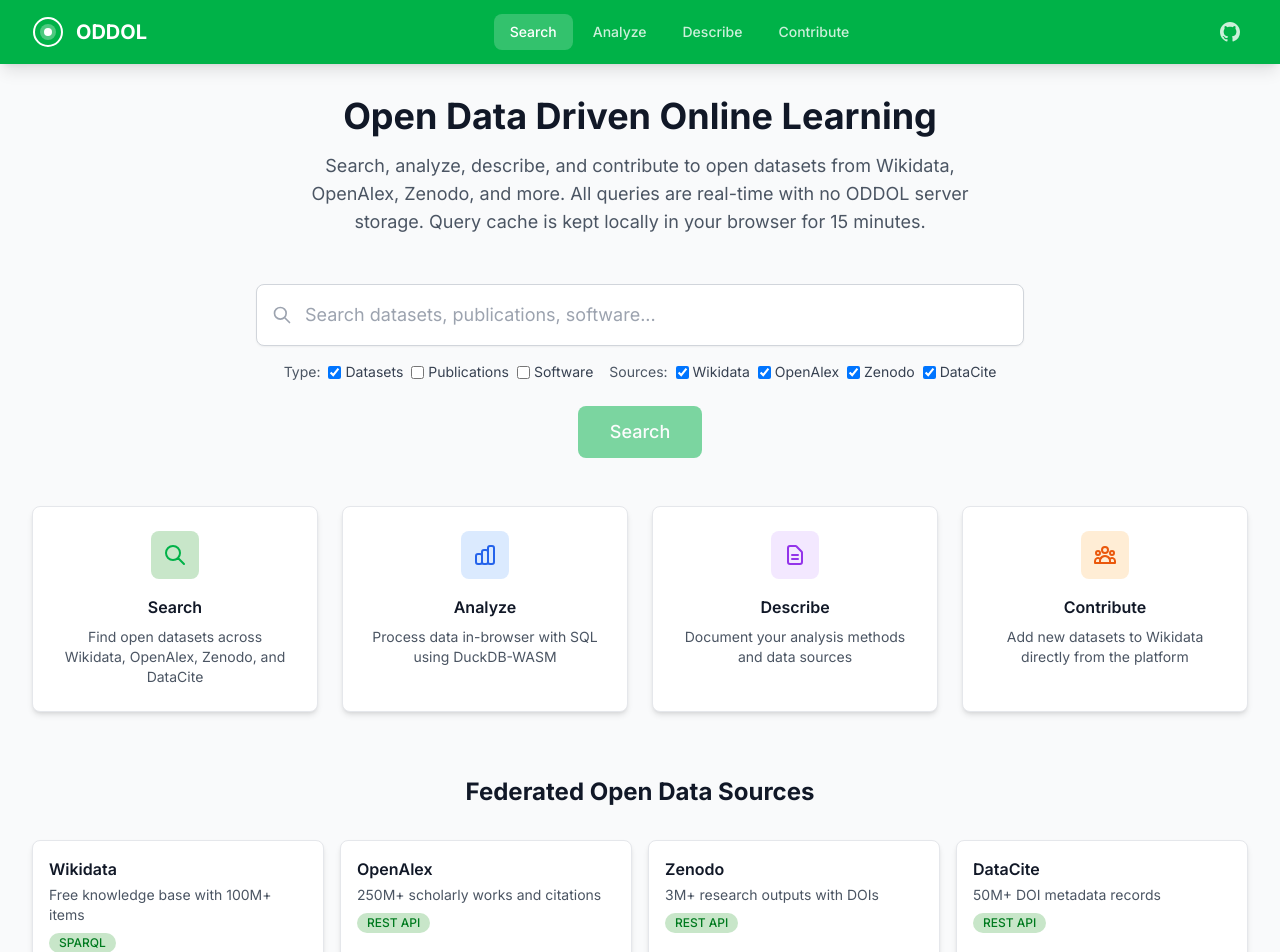
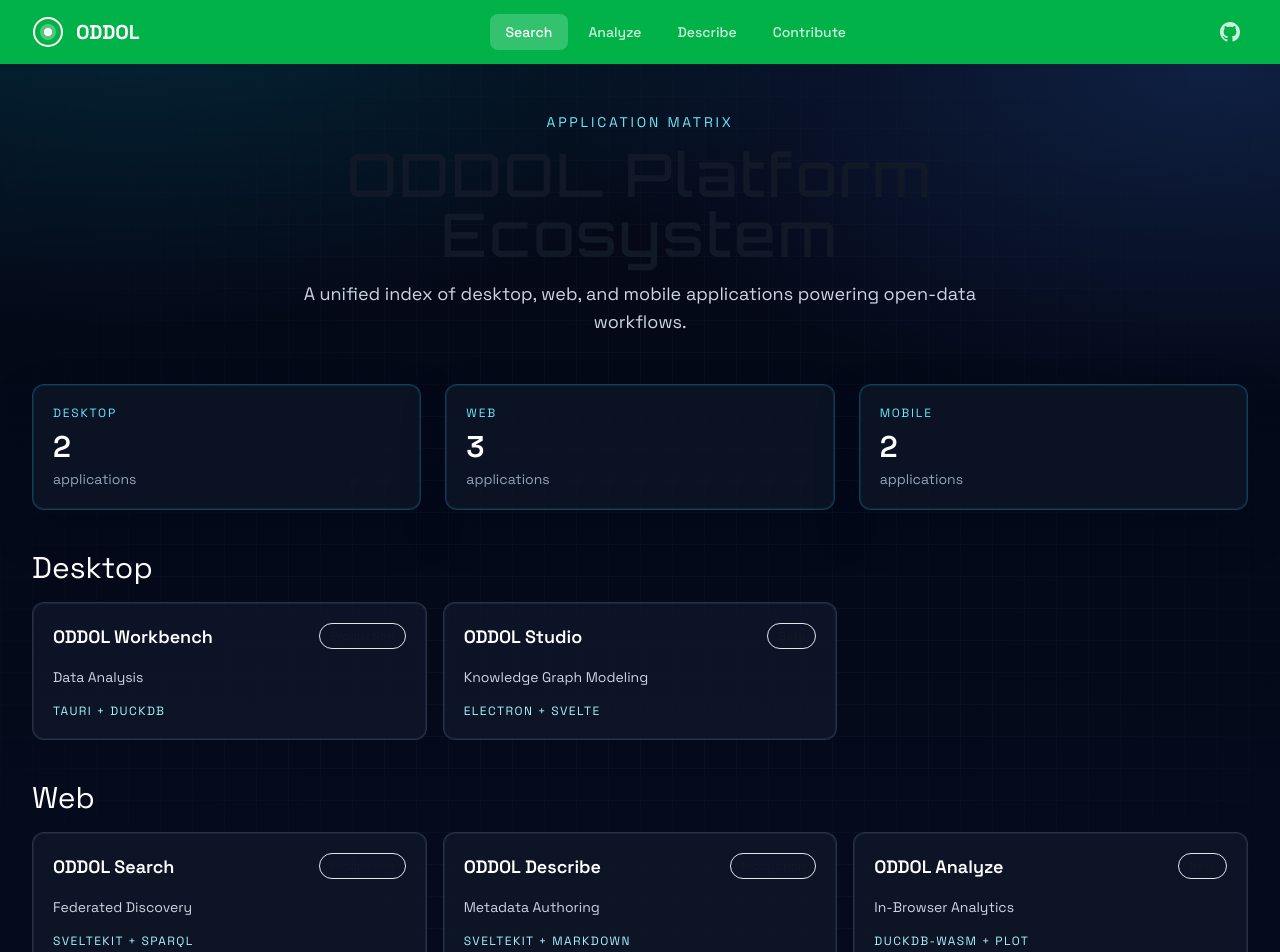
Before and after one commit to johnsamuelwrites/ODDOL, a SvelteKit app: page / in a window 1280 px wide. Shown: the top 952 px of the page. Built offline with nearby package versions, Linux system fonts and the light colour scheme.

Commit message:
Add interface and GH action

```diff
--- a/src/app.css
+++ b/src/app.css
@@ -1,3 +1,4 @@
+@import url('https://fonts.googleapis.com/css2?family=Orbitron:wght@500;700&family=Space+Grotesk:wght@400;500;600;700&display=swap');
 @tailwind base;
 @tailwind components;
 @tailwind utilities;
@@ -15,6 +16,7 @@
 
 	body {
 		@apply bg-gray-50 text-gray-900 antialiased;
+		font-family: 'Space Grotesk', 'Segoe UI', sans-serif;
 	}
 }
 
@@ -105,6 +107,66 @@
 	.sql-console textarea {
 		@apply bg-transparent border-none outline-none resize-none w-full;
 	}
+
+	.future-title {
+		font-family: 'Orbitron', 'Space Grotesk', sans-serif;
+		letter-spacing: 0.04em;
+		text-wrap: balance;
+	}
+
+	.future-shell {
+		position: relative;
+		background:
+			radial-gradient(80rem 40rem at 10% -10%, rgba(6, 182, 212, 0.2), transparent 60%),
+			radial-gradient(70rem 35rem at 95% 0%, rgba(59, 130, 246, 0.2), transparent 60%),
+			linear-gradient(180deg, #040816 0%, #050b1f 100%);
+		overflow: clip;
+	}
+
+	.future-noise {
+		position: absolute;
+		inset: 0;
+		background-image:
+			linear-gradient(rgba(148, 163, 184, 0.04) 1px, transparent 1px),
+			linear-gradient(90deg, rgba(148, 163, 184, 0.04) 1px, transparent 1px);
+		background-size: 32px 32px;
+		mask-image: radial-gradient(circle at center, black 35%, transparent 95%);
+		pointer-events: none;
+	}
+
+	.future-panel {
+		@apply rounded-xl border border-cyan-500/30 bg-slate-900/70 backdrop-blur-sm;
+		box-shadow: inset 0 0 0 1px rgba(103, 232, 249, 0.08), 0 20px 40px rgba(2, 8, 23, 0.35);
+	}
+
+	.future-card {
+		@apply rounded-xl border border-slate-700/70 bg-slate-900/80 transition duration-300;
+		box-shadow: inset 0 0 0 1px rgba(51, 65, 85, 0.35);
+	}
+
+	.future-card:hover {
+		transform: translateY(-2px);
+		border-color: rgba(34, 211, 238, 0.5);
+		box-shadow:
+			inset 0 0 0 1px rgba(34, 211, 238, 0.2),
+			0 10px 32px rgba(8, 47, 73, 0.5);
+	}
+
+	.status-pill {
+		@apply inline-flex items-center rounded-full border px-2.5 py-1 text-xs font-medium;
+	}
+
+	.status-production {
+		@apply border-emerald-400/40 bg-emerald-400/10 text-emerald-200;
+	}
+
+	.status-beta {
+		@apply border-amber-400/40 bg-amber-400/10 text-amber-200;
+	}
+
+	.status-planned {
+		@apply border-violet-400/40 bg-violet-400/10 text-violet-200;
+	}
 }
 
 @layer utilities {
--- a/src/routes/+layout.svelte
+++ b/src/routes/+layout.svelte
@@ -1,6 +1,7 @@
 <script lang="ts">
 	import '../app.css';
 	import { page } from '$app/stores';
+	import { base } from '$app/paths';
 
 	const navItems = [
 		{ href: '/', label: 'Search', icon: 'search' },
@@ -10,6 +11,13 @@
 	];
 
 	$: currentPath = $page.url.pathname;
+	$: normalizedPath = currentPath.startsWith(base)
+		? currentPath.slice(base.length) || '/'
+		: currentPath;
+
+	function toHref(path: string): string {
+		return path === '/' ? `${base}/` : `${base}${path}`;
+	}
 </script>
 
 <div class="min-h-screen flex flex-col">
@@ -18,7 +26,7 @@
 		<div class="max-w-7xl mx-auto px-4 sm:px-6 lg:px-8">
 			<div class="flex items-center justify-between h-16">
 				<!-- Logo -->
-				<a href="/" class="flex items-center space-x-3">
+				<a href={toHref('/')} class="flex items-center space-x-3">
 					<svg class="w-8 h-8" viewBox="0 0 32 32" fill="currentColor">
 						<circle cx="16" cy="16" r="14" fill="none" stroke="currentColor" stroke-width="2" />
 						<circle cx="16" cy="16" r="8" fill="currentColor" opacity="0.3" />
@@ -31,9 +39,9 @@
 				<nav class="hidden md:flex items-center space-x-1">
 					{#each navItems as item}
 						<a
-							href={item.href}
+							href={toHref(item.href)}
 							class="px-4 py-2 rounded-lg text-sm font-medium transition-colors
-								{currentPath === item.href
+								{normalizedPath === item.href
 								? 'bg-white/20 text-white'
 								: 'text-white/80 hover:text-white hover:bg-white/10'}"
 						>
@@ -66,9 +74,9 @@
 			<div class="flex justify-around">
 				{#each navItems as item}
 					<a
-						href={item.href}
+						href={toHref(item.href)}
 						class="flex-1 py-3 text-center text-sm font-medium transition-colors
-							{currentPath === item.href
+							{normalizedPath === item.href
 							? 'bg-white/20 text-white'
 							: 'text-white/80 hover:text-white'}"
 					>
--- a/src/routes/+page.svelte
+++ b/src/routes/+page.svelte
@@ -1,276 +1,117 @@
 <script lang="ts">
-	import { searchStore, searchResults, isSearching, searchError } from '$lib/stores/search';
-	import type { EntityType } from '$lib/types';
-	import ResultCard from '$lib/components/search/ResultCard.svelte';
-	import SearchFilters from '$lib/components/search/SearchFilters.svelte';
+	type Platform = 'Desktop' | 'Web' | 'Mobile';
 
-	let searchQuery = '';
+	type Application = {
+		name: string;
+		platform: Platform;
+		category: string;
+		stack: string;
+		status: 'Production' | 'Beta' | 'Planned';
+	};
 
-	const entityTypeOptions: { value: EntityType; label: string }[] = [
-		{ value: 'dataset', label: 'Datasets' },
-		{ value: 'publication', label: 'Publications' },
-		{ value: 'software', label: 'Software' }
+	const applications: Application[] = [
+		{
+			name: 'ODDOL Workbench',
+			platform: 'Desktop',
+			category: 'Data Analysis',
+			stack: 'Tauri + DuckDB',
+			status: 'Production'
+		},
+		{
+			name: 'ODDOL Studio',
+			platform: 'Desktop',
+			category: 'Knowledge Graph Modeling',
+			stack: 'Electron + Svelte',
+			status: 'Beta'
+		},
+		{
+			name: 'ODDOL Search',
+			platform: 'Web',
+			category: 'Federated Discovery',
+			stack: 'SvelteKit + SPARQL',
+			status: 'Production'
+		},
+		{
+			name: 'ODDOL Describe',
+			platform: 'Web',
+			category: 'Metadata Authoring',
+			stack: 'SvelteKit + Markdown',
+			status: 'Production'
+		},
+		{
+			name: 'ODDOL Analyze',
+			platform: 'Web',
+			category: 'In-Browser Analytics',
+			stack: 'DuckDB-WASM + Plot',
+			status: 'Beta'
+		},
+		{
+			name: 'ODDOL Pocket',
+			platform: 'Mobile',
+			category: 'Field Data Capture',
+			stack: 'Flutter + Offline Cache',
+			status: 'Planned'
+		},
+		{
+			name: 'ODDOL Link',
+			platform: 'Mobile',
+			category: 'Knowledge Retrieval',
+			stack: 'React Native + OpenAlex',
+			status: 'Beta'
+		}
 	];
 
-	const sourceOptions = [
-		{ value: 'wikidata', label: 'Wikidata' },
-		{ value: 'openalex', label: 'OpenAlex' },
-		{ value: 'zenodo', label: 'Zenodo' },
-		{ value: 'datacite', label: 'DataCite' }
-	];
+	const platformOrder: Platform[] = ['Desktop', 'Web', 'Mobile'];
 
-	let selectedTypes: EntityType[] = ['dataset'];
-	let selectedSources: string[] = ['wikidata', 'openalex', 'zenodo', 'datacite'];
-
-	async function handleSearch() {
-		if (!searchQuery.trim()) return;
-
-		searchStore.setQuery(searchQuery);
-		searchStore.setEntityTypes(selectedTypes);
-		searchStore.setSources(selectedSources);
-		await searchStore.search();
-	}
-
-	function handleKeydown(event: KeyboardEvent) {
-		if (event.key === 'Enter') {
-			handleSearch();
-		}
+	function byPlatform(platform: Platform): Application[] {
+		return applications.filter((app) => app.platform === platform);
 	}
 </script>
 
 <svelte:head>
-	<title>ODDOL - Search Open Datasets</title>
+	<title>ODDOL Applications</title>
 </svelte:head>
 
-<div class="max-w-7xl mx-auto px-4 sm:px-6 lg:px-8 py-8">
-	<!-- Hero Section -->
-	<div class="text-center mb-12">
-		<h1 class="text-4xl font-bold text-gray-900 mb-4">
-			Open Data Driven Online Learning
-		</h1>
-		<p class="text-lg text-gray-600 max-w-2xl mx-auto">
-			Search, analyze, describe, and contribute to open datasets from Wikidata, OpenAlex, Zenodo, and more.
-			All queries are real-time with no ODDOL server storage. Query cache is kept locally in your browser for 15 minutes.
-		</p>
-	</div>
+<section class="future-shell">
+	<div class="future-noise"></div>
 
-	<!-- Search Box -->
-	<div class="max-w-3xl mx-auto mb-8">
-		<div class="relative">
-			<input
-				type="text"
-				bind:value={searchQuery}
-				on:keydown={handleKeydown}
-				placeholder="Search datasets, publications, software..."
-				class="input pl-12 pr-4 py-4 text-lg"
-			/>
-			<svg
-				class="absolute left-4 top-1/2 transform -translate-y-1/2 w-5 h-5 text-gray-400"
-				fill="none"
-				stroke="currentColor"
-				viewBox="0 0 24 24"
-			>
-				<path
-					stroke-linecap="round"
-					stroke-linejoin="round"
-					stroke-width="2"
-					d="M21 21l-6-6m2-5a7 7 0 11-14 0 7 7 0 0114 0z"
-				/>
-			</svg>
+	<div class="max-w-7xl mx-auto px-4 sm:px-6 lg:px-8 py-12 relative z-10">
+		<div class="text-center max-w-3xl mx-auto mb-12">
+			<p class="tracking-[0.2em] uppercase text-xs sm:text-sm text-cyan-300 mb-3">Application Matrix</p>
+			<h1 class="future-title text-4xl sm:text-5xl lg:text-6xl mb-4">
+				ODDOL Platform Ecosystem
+			</h1>
+			<p class="text-slate-300 text-base sm:text-lg">
+				A unified index of desktop, web, and mobile applications powering open-data workflows.
+			</p>
 		</div>
 
-		<!-- Quick Filters -->
-		<div class="flex flex-wrap items-center justify-center gap-4 mt-4">
-			<!-- Entity Types -->
-			<div class="flex items-center gap-2">
-				<span class="text-sm text-gray-600">Type:</span>
-				{#each entityTypeOptions as option}
-					<label class="inline-flex items-center">
-						<input
-							type="checkbox"
-							bind:group={selectedTypes}
-							value={option.value}
-							class="rounded border-gray-300 text-primary-600 focus:ring-primary-500"
-						/>
-						<span class="ml-1 text-sm text-gray-700">{option.label}</span>
-					</label>
-				{/each}
-			</div>
-
-			<!-- Sources -->
-			<div class="flex items-center gap-2">
-				<span class="text-sm text-gray-600">Sources:</span>
-				{#each sourceOptions as option}
-					<label class="inline-flex items-center">
-						<input
-							type="checkbox"
-							bind:group={selectedSources}
-							value={option.value}
-							class="rounded border-gray-300 text-primary-600 focus:ring-primary-500"
-						/>
-						<span class="ml-1 text-sm text-gray-700">{option.label}</span>
-					</label>
-				{/each}
-			</div>
-		</div>
-
-		<!-- Search Button -->
-		<div class="flex justify-center mt-6">
-			<button
-				on:click={handleSearch}
-				disabled={$isSearching || !searchQuery.trim()}
-				class="btn btn-primary px-8 py-3 text-lg disabled:opacity-50 disabled:cursor-not-allowed"
-			>
-				{#if $isSearching}
-					<svg class="animate-spin -ml-1 mr-2 h-5 w-5" fill="none" viewBox="0 0 24 24">
-						<circle class="opacity-25" cx="12" cy="12" r="10" stroke="currentColor" stroke-width="4" />
-						<path class="opacity-75" fill="currentColor" d="M4 12a8 8 0 018-8V0C5.373 0 0 5.373 0 12h4z" />
-					</svg>
-					Searching...
-				{:else}
-					Search
-				{/if}
-			</button>
-		</div>
-	</div>
-
-	<!-- Error Message -->
-	{#if $searchError}
-		<div class="max-w-3xl mx-auto mb-8">
-			<div class="bg-red-50 border border-red-200 rounded-lg p-4">
-				<div class="flex">
-					<svg class="w-5 h-5 text-red-400" fill="currentColor" viewBox="0 0 20 20">
-						<path fill-rule="evenodd" d="M10 18a8 8 0 100-16 8 8 0 000 16zM8.707 7.293a1 1 0 00-1.414 1.414L8.586 10l-1.293 1.293a1 1 0 101.414 1.414L10 11.414l1.293 1.293a1 1 0 001.414-1.414L11.414 10l1.293-1.293a1 1 0 00-1.414-1.414L10 8.586 8.707 7.293z" clip-rule="evenodd" />
-					</svg>
-					<p class="ml-3 text-sm text-red-700">{$searchError}</p>
+		<div class="grid gap-6 md:grid-cols-3 mb-10">
+			{#each platformOrder as platform}
+				<div class="future-panel p-5">
+					<p class="text-xs uppercase tracking-[0.15em] text-cyan-300">{platform}</p>
+					<p class="text-3xl font-semibold text-white mt-2">{byPlatform(platform).length}</p>
+					<p class="text-sm text-slate-400 mt-1">applications</p>
 				</div>
-			</div>
-		</div>
-	{/if}
-
-	<!-- Results -->
-	{#if $searchResults.length > 0}
-		<div class="mb-4 text-sm text-gray-600">
-			Found {$searchResults.length} results
-		</div>
-
-		<div class="grid gap-4 md:grid-cols-2 lg:grid-cols-3">
-			{#each $searchResults as entity (entity.id)}
-				<ResultCard {entity} searchQuery={searchQuery} />
 			{/each}
 		</div>
 
-		<!-- Load More -->
-		{#if searchStore}
-			<div class="flex justify-center mt-8">
-				<button
-					on:click={() => searchStore.loadMore()}
-					disabled={$isSearching}
-					class="btn btn-outline"
-				>
-					Load more results
-				</button>
+		{#each platformOrder as platform}
+			<div class="mb-10">
+				<h2 class="text-2xl sm:text-3xl text-white mb-4">{platform}</h2>
+				<div class="grid gap-4 sm:grid-cols-2 xl:grid-cols-3">
+					{#each byPlatform(platform) as app}
+						<article class="future-card p-5">
+							<div class="flex items-start justify-between gap-3">
+								<h3 class="text-lg text-white font-semibold">{app.name}</h3>
+								<span class="status-pill status-{app.status.toLowerCase()}">{app.status}</span>
+							</div>
+							<p class="text-slate-300 mt-4 text-sm">{app.category}</p>
+							<div class="mt-4 text-xs text-cyan-200 uppercase tracking-[0.12em]">{app.stack}</div>
+						</article>
+					{/each}
+				</div>
 			</div>
-		{/if}
-	{:else if !$isSearching && $searchStore.query.trim()}
-		<div class="text-center text-gray-500 py-12">
-			<svg class="w-16 h-16 mx-auto text-gray-300 mb-4" fill="none" stroke="currentColor" viewBox="0 0 24 24">
-				<path stroke-linecap="round" stroke-linejoin="round" stroke-width="2" d="M9.172 16.172a4 4 0 015.656 0M9 10h.01M15 10h.01M21 12a9 9 0 11-18 0 9 9 0 0118 0z" />
-			</svg>
-			<p>No results found. Try different keywords or filters.</p>
-		</div>
-	{/if}
-
-	<!-- Feature Cards (when no search) -->
-	{#if !searchQuery && $searchResults.length === 0}
-		<div class="grid md:grid-cols-2 lg:grid-cols-4 gap-6 mt-12">
-			<div class="card p-6 text-center">
-				<div class="w-12 h-12 bg-primary-100 rounded-lg flex items-center justify-center mx-auto mb-4">
-					<svg class="w-6 h-6 text-primary-600" fill="none" stroke="currentColor" viewBox="0 0 24 24">
-						<path stroke-linecap="round" stroke-linejoin="round" stroke-width="2" d="M21 21l-6-6m2-5a7 7 0 11-14 0 7 7 0 0114 0z" />
-					</svg>
-				</div>
-				<h3 class="font-semibold text-gray-900 mb-2">Search</h3>
-				<p class="text-sm text-gray-600">
-					Find open datasets across Wikidata, OpenAlex, Zenodo, and DataCite
-				</p>
-			</div>
-
-			<div class="card p-6 text-center">
-				<div class="w-12 h-12 bg-blue-100 rounded-lg flex items-center justify-center mx-auto mb-4">
-					<svg class="w-6 h-6 text-blue-600" fill="none" stroke="currentColor" viewBox="0 0 24 24">
-						<path stroke-linecap="round" stroke-linejoin="round" stroke-width="2" d="M9 19v-6a2 2 0 00-2-2H5a2 2 0 00-2 2v6a2 2 0 002 2h2a2 2 0 002-2zm0 0V9a2 2 0 012-2h2a2 2 0 012 2v10m-6 0a2 2 0 002 2h2a2 2 0 002-2m0 0V5a2 2 0 012-2h2a2 2 0 012 2v14a2 2 0 01-2 2h-2a2 2 0 01-2-2z" />
-					</svg>
-				</div>
-				<h3 class="font-semibold text-gray-900 mb-2">Analyze</h3>
-				<p class="text-sm text-gray-600">
-					Process data in-browser with SQL using DuckDB-WASM
-				</p>
-			</div>
-
-			<div class="card p-6 text-center">
-				<div class="w-12 h-12 bg-purple-100 rounded-lg flex items-center justify-center mx-auto mb-4">
-					<svg class="w-6 h-6 text-purple-600" fill="none" stroke="currentColor" viewBox="0 0 24 24">
-						<path stroke-linecap="round" stroke-linejoin="round" stroke-width="2" d="M9 12h6m-6 4h6m2 5H7a2 2 0 01-2-2V5a2 2 0 012-2h5.586a1 1 0 01.707.293l5.414 5.414a1 1 0 01.293.707V19a2 2 0 01-2 2z" />
-					</svg>
-				</div>
-				<h3 class="font-semibold text-gray-900 mb-2">Describe</h3>
-				<p class="text-sm text-gray-600">
-					Document your analysis methods and data sources
-				</p>
-			</div>
-
-			<div class="card p-6 text-center">
-				<div class="w-12 h-12 bg-orange-100 rounded-lg flex items-center justify-center mx-auto mb-4">
-					<svg class="w-6 h-6 text-orange-600" fill="none" stroke="currentColor" viewBox="0 0 24 24">
-						<path stroke-linecap="round" stroke-linejoin="round" stroke-width="2" d="M17 20h5v-2a3 3 0 00-5.356-1.857M17 20H7m10 0v-2c0-.656-.126-1.283-.356-1.857M7 20H2v-2a3 3 0 015.356-1.857M7 20v-2c0-.656.126-1.283.356-1.857m0 0a5.002 5.002 0 019.288 0M15 7a3 3 0 11-6 0 3 3 0 016 0zm6 3a2 2 0 11-4 0 2 2 0 014 0zM7 10a2 2 0 11-4 0 2 2 0 014 0z" />
-					</svg>
-				</div>
-				<h3 class="font-semibold text-gray-900 mb-2">Contribute</h3>
-				<p class="text-sm text-gray-600">
-					Add new datasets to Wikidata directly from the platform
-				</p>
-			</div>
-		</div>
-
-		<!-- Data Sources Info -->
-		<div class="mt-16">
-			<h2 class="text-2xl font-bold text-gray-900 text-center mb-8">
-				Federated Open Data Sources
-			</h2>
-			<div class="grid md:grid-cols-2 lg:grid-cols-4 gap-4">
-				<a href="https://www.wikidata.org" target="_blank" rel="noopener" class="card card-hover p-4">
-					<h3 class="font-semibold text-gray-900">Wikidata</h3>
-					<p class="text-sm text-gray-600 mt-1">
-						Free knowledge base with 100M+ items
-					</p>
-					<span class="badge badge-primary mt-2">SPARQL</span>
-				</a>
-
-				<a href="https://openalex.org" target="_blank" rel="noopener" class="card card-hover p-4">
-					<h3 class="font-semibold text-gray-900">OpenAlex</h3>
-					<p class="text-sm text-gray-600 mt-1">
-						250M+ scholarly works and citations
-					</p>
-					<span class="badge badge-primary mt-2">REST API</span>
-				</a>
-
-				<a href="https://zenodo.org" target="_blank" rel="noopener" class="card card-hover p-4">
-					<h3 class="font-semibold text-gray-900">Zenodo</h3>
-					<p class="text-sm text-gray-600 mt-1">
-						3M+ research outputs with DOIs
-					</p>
-					<span class="badge badge-primary mt-2">REST API</span>
-				</a>
-
-				<a href="https://datacite.org" target="_blank" rel="noopener" class="card card-hover p-4">
-					<h3 class="font-semibold text-gray-900">DataCite</h3>
-					<p class="text-sm text-gray-600 mt-1">
-						50M+ DOI metadata records
-					</p>
-					<span class="badge badge-primary mt-2">REST API</span>
-				</a>
-			</div>
-		</div>
-	{/if}
-</div>
+		{/each}
+	</div>
+</section>
```
